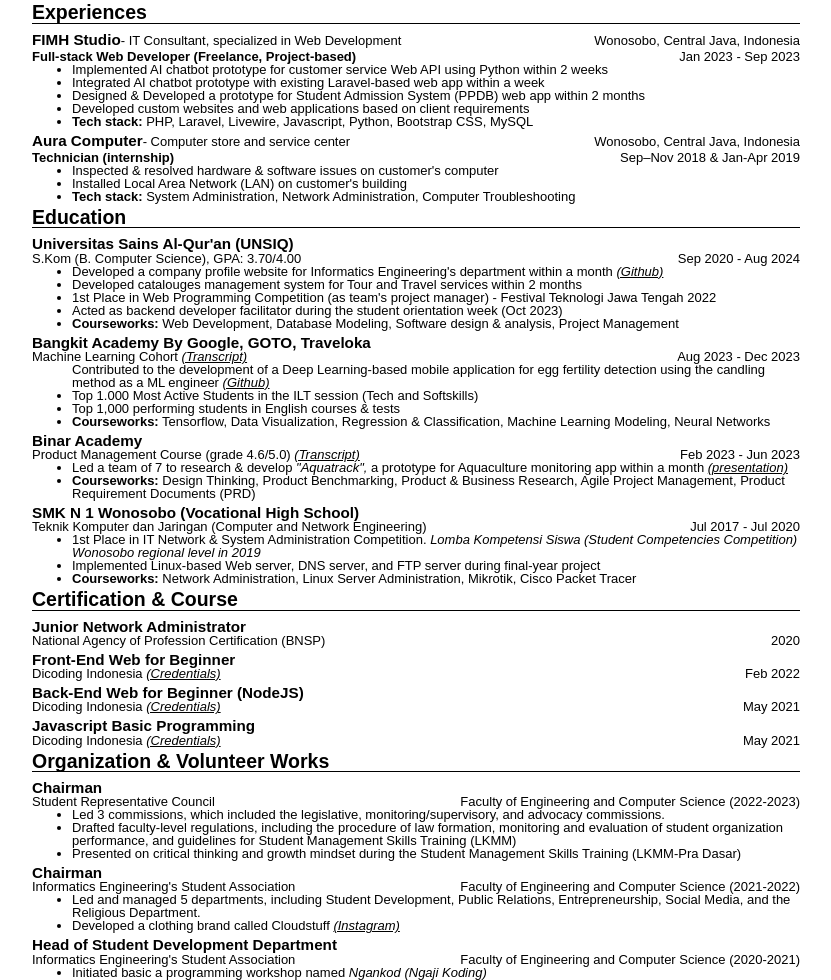
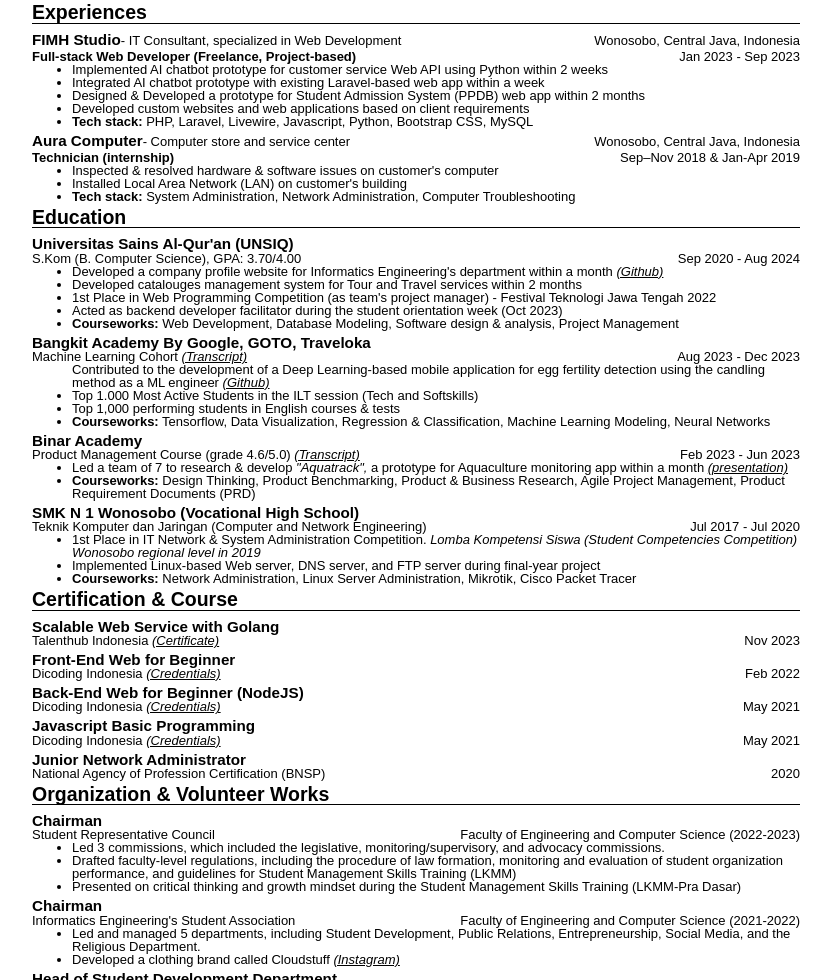
Before and after one commit to ahmaruff/resume, a plain HTML site: page index.html in a window 1280 px wide. Shown: the part 217-1197 px from the top of the page, without its empty margins (224-1055 px from the left). Drawn offline with Linux system fonts and the light colour scheme.

Commit message:
update sertificate & course

```diff
--- a/index.html
+++ b/index.html
@@ -148,11 +148,11 @@
         <article class="certification">
             <h2>Certification & Course</h2>
             <section>
-                <h3>Junior Network Administrator</h3>
-                <div class="two-column-grid">
-                    <p>National Agency of Profession Certification (BNSP)</p>
-                    <p>2020</p>
-                </div>
+              <h3>Scalable Web Service with Golang</h3>
+              <div class="two-column-grid">
+                  <p>Talenthub Indonesia <a href="https://drive.google.com/file/d/1RfrsS9I6jml0eTtSH9_ek6zpq6mqD3iN/view?usp=sharing" target="_blank"><em>(Certificate)</em></a></p>
+                  <p>Nov 2023</p>
+              </div>
             </section>
             <section>
                 <h3>Front-End Web for Beginner</h3>
@@ -174,6 +174,13 @@
                     <p>Dicoding Indonesia <a href="https://www.dicoding.com/certificates/QLZ980872X5D" target="_blank"><em>(Credentials)</em></a></p>
                     <p>May 2021</p>
                 </div>
+            </section>
+            <section>
+              <h3>Junior Network Administrator</h3>
+              <div class="two-column-grid">
+                  <p>National Agency of Profession Certification (BNSP)</p>
+                  <p>2020</p>
+              </div>
             </section>
         </article>
         <article class="organization">
```
Also changed, not shown: index-id.html (+12 -5 lines).
